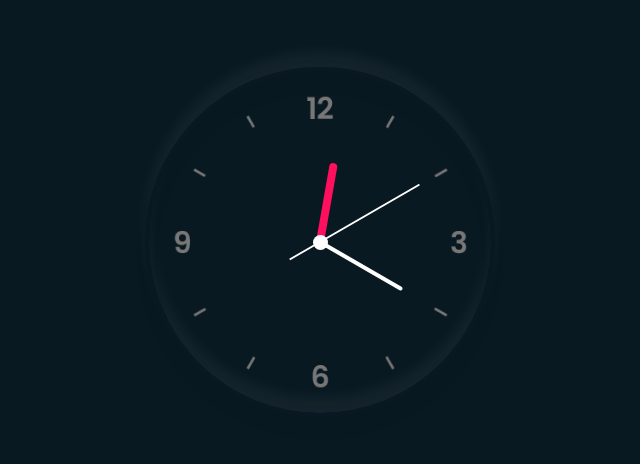
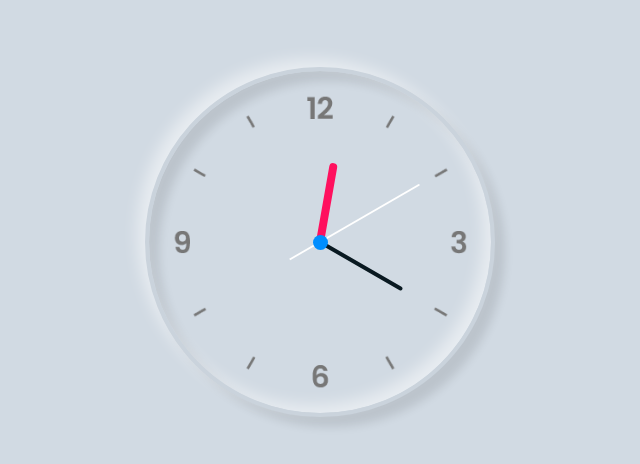
Before and after one commit to CritianChipana/Landing_page, a plain HTML site: page views/reloj.html in a window 1280 px wide. Shown: the part 158-622 px from the top of the page, without its empty margins (320-960 px from the left). Drawn offline with Linux system fonts and the light colour scheme.

Commit message:
Reloj blanco sin el cambio de efecto

```diff
--- a/views/reloj.css
+++ b/views/reloj.css
@@ -10,6 +10,10 @@ body{
     align-items: center;
     min-height: 100vh;
     background: #091921;
+}
+
+body.light{
+    background: #d1dae3;
 }
 
 .clock{
@@ -27,6 +31,16 @@ body{
                 0 15px 15px rgba(0, 0, 0, 0.03),
                 inset 0 15px 15px rgba(0, 0, 0, 0.03) ;
 }
+body.light .clock{
+    background: #d1dae3 url(/image/clock.png);
+    background-size: cover;
+    border: 4px solid #cad3dc;
+    box-shadow: -8px -8px 15px rgba(255, 255, 255, 0.5),
+                10px 10px 10px rgba(0, 0, 0, 0.1),
+                inset -8px -8px 15px rgba(255, 255, 255, 0.5),
+                inset 10px 10px 10px rgba(0, 0, 0, 0.1) ;
+
+}
 
 .clock::before{
     content: '';
@@ -37,6 +51,9 @@ body{
     border-radius: 50%;
     z-index: 10000;
 
+}
+body.light .clock::before {
+    background: #008eff;
 }
 
 .clock .hour,
@@ -89,6 +106,9 @@ body{
     border-radius: 6px 6px 0 0;
 }
 
+body.light .mn::before{
+    background: #091921;
+}
 
 .sc::before{
     content: '';
@@ -99,3 +119,10 @@ body{
     z-index: 12;
     border-radius: 6px 6px 0 0;
 }
+
+
+.toggleClass{
+    position: absolute;
+    top: 30px;
+
+}
--- a/views/reloj.html
+++ b/views/reloj.html
@@ -7,7 +7,7 @@
     <title>Reloj</title>
     <link rel="stylesheet" href="reloj.css">
 </head>
-<body>
+<body class="light">
     <div class="clock">
         <div class="hour">
             <div class="hr" id="hr"></div>
@@ -19,6 +19,9 @@
             <div class="sc" id="sc"></div>
         </div>
     </div>
+    <div class="toggleClass">
+
+    </div>
 <script src="reloj.js"></script>
 
 </body>
```
